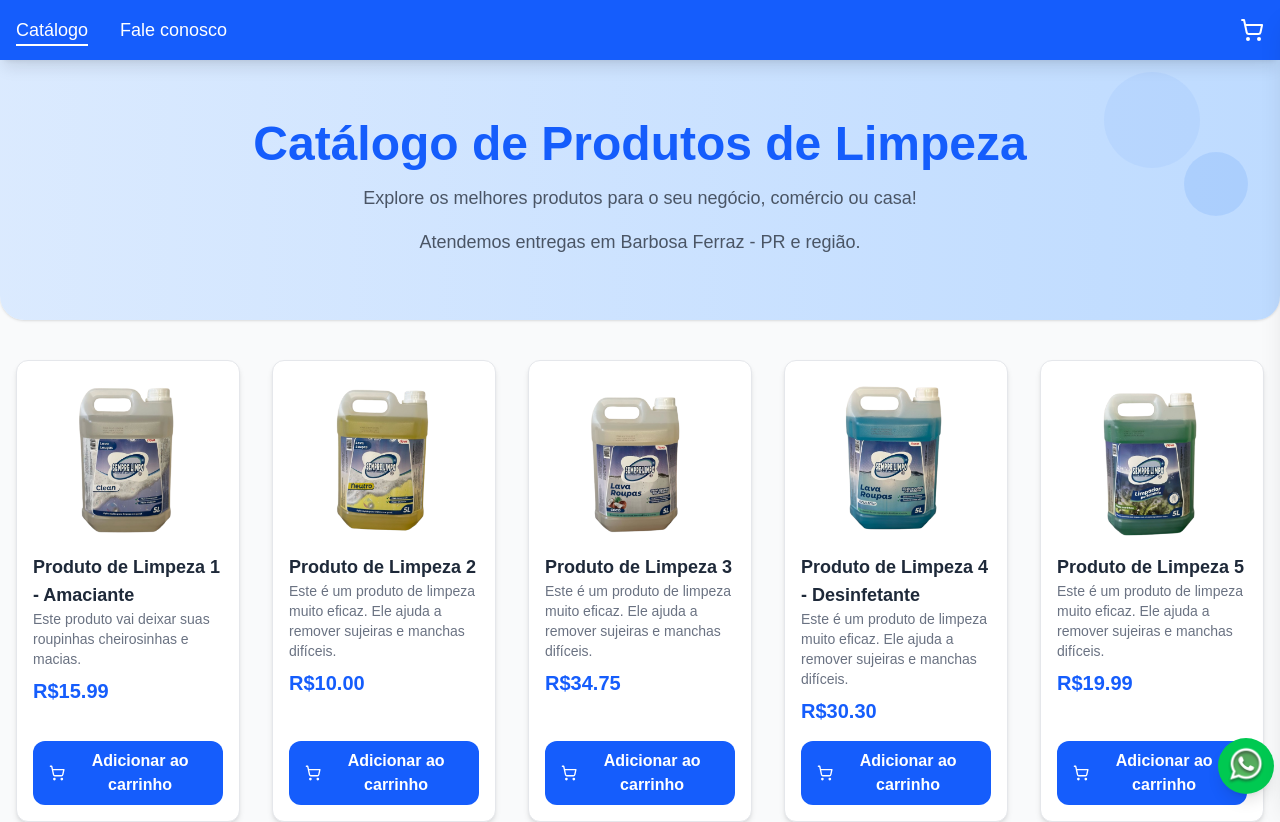
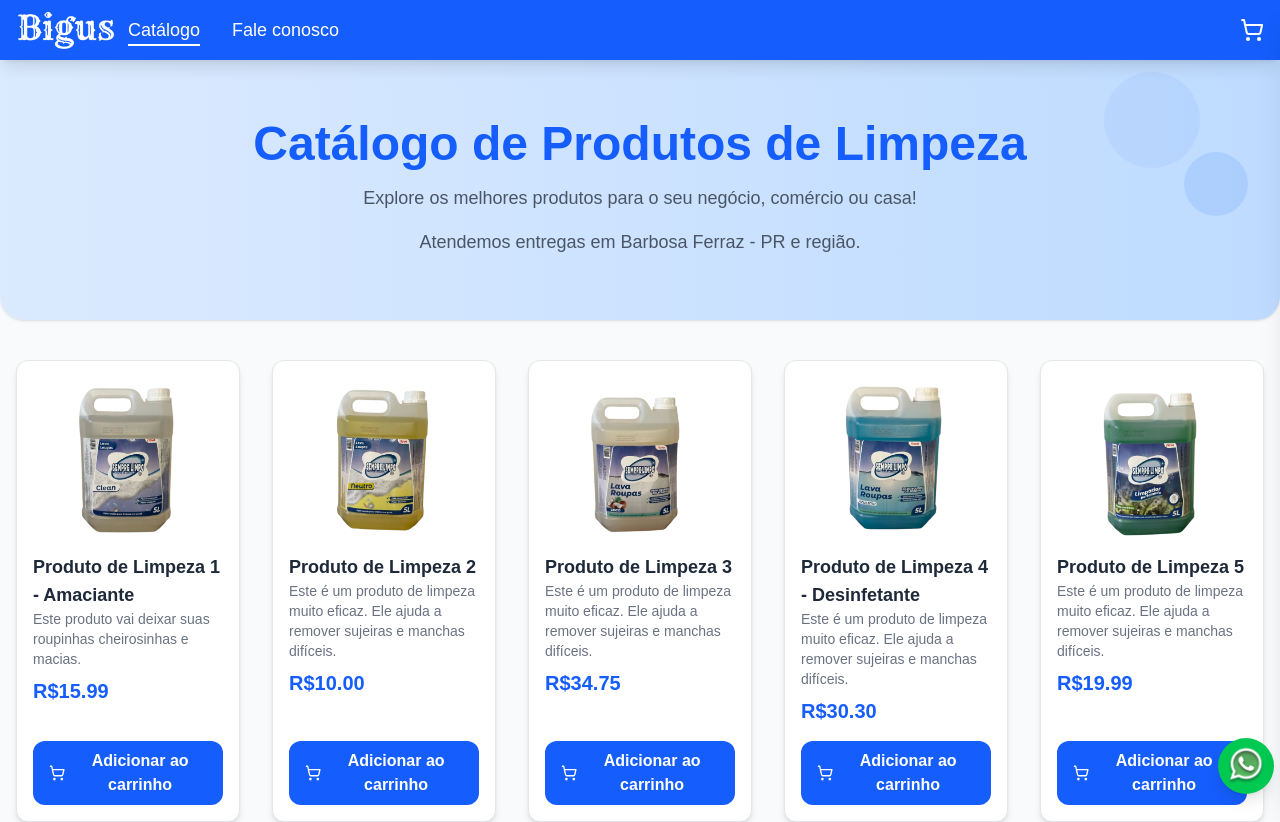
Before and after one commit to GustavoMoraisSantos/bigus-site, a Next.js app: page / in a window 1280 px wide. Shown: the top 822 px of the page. Built offline with nearby package versions, Linux system fonts and the light colour scheme.

Commit message:
feat: add new logo and update Navbar component to use the new image

```diff
--- a/app/componets/menu.tsx
+++ b/app/componets/menu.tsx
@@ -4,6 +4,8 @@ import Link from "next/link";
 import { useCart } from "./cart-context";
 import { usePathname } from "next/navigation";
 import { useCartDrawer } from "./cart-drawer-context";
+import BigusLogo from "../assets/bigus-logo-new.png";
+import Image from "next/image";
 
 const Navbar = () => {
   const { cart } = useCart();
@@ -11,7 +13,10 @@ const Navbar = () => {
   const { openDrawer } = useCartDrawer();
   return (
     <nav className="bg-blue-600 w-full fixed top-0 left-0 z-50 shadow-lg">
-      <div className="max-w-screen-xl mx-auto px-4 py-4 flex justify-between items-center text-white">
+      <div className="absolute left-4 top-1/2 -translate-y-1/2 z-10">
+        <Image alt="bigus-logo" src={BigusLogo} width={100} />
+      </div>
+      <div className="max-w-screen-xl mx-auto pl-32 pr-4 py-4 flex justify-between items-center text-white">
         <ul className="flex space-x-8 font-medium text-white text-base md:text-lg">
           <li>
             <Link
```
Also changed, not shown: app/assets/bigus-logo-new.png (added), app/assets/bigus-logo.png (added).
